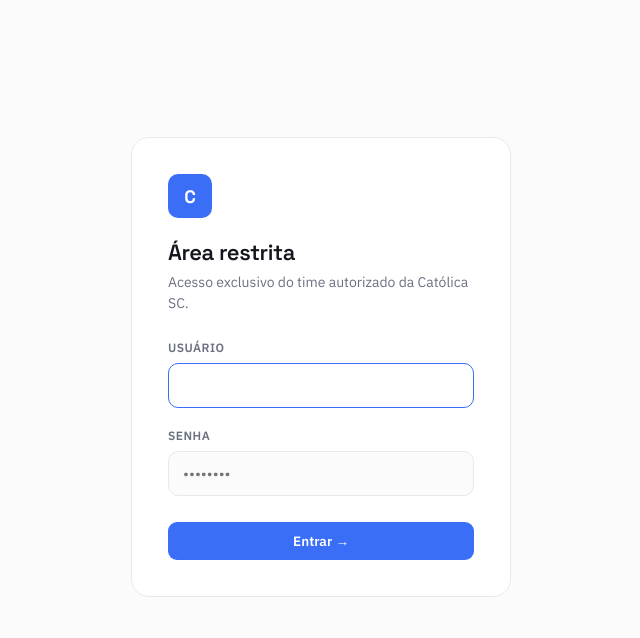
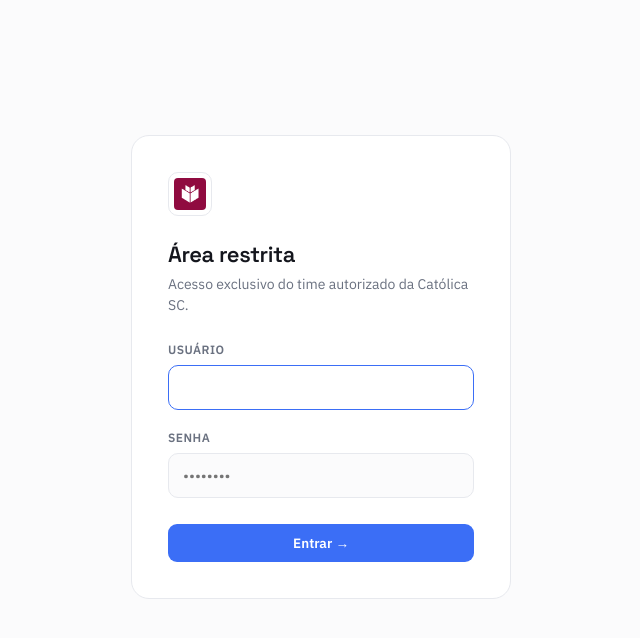
Before and after one commit to lucasbj96/SiteB2B, a Next.js app in the folder webapp/: page /login in a window 1280 px wide. Shown: the top 638 px of the page, without its empty margins (319-959 px from the left). Built offline with nearby package versions, Linux system fonts and the light colour scheme.

Commit message:
Show the real Católica logo on the login screen
Replaces the placeholder "C" letter badge with the actual logo image,
matching the nav/footer treatment.

Co-Authored-By: Claude Sonnet 5 <noreply@anthropic.com>
Claude-Session: https://claude.ai/code/session_01GiDEHBTaJBE7ogqa7fFcKD

```diff
--- a/webapp/app/globals.css
+++ b/webapp/app/globals.css
@@ -253,7 +253,7 @@ body{margin:0}
 .foot-links{display:flex;gap:20px;font-size:13px;color:var(--muted)}
 .login-wrap{min-height:calc(100vh - 66px);display:flex;align-items:center;justify-content:center;padding:40px 0}
 .login-card{width:380px;background:var(--surface);border:1px solid var(--line);border-radius:18px;padding:36px}
-.login-badge{width:44px;height:44px;border-radius:10px;background:var(--brand);color:var(--on-brand);display:flex;align-items:center;justify-content:center;font-family:'Space Grotesk';font-weight:700;font-size:18px;margin-bottom:20px}
+.login-badge{width:44px;height:44px;border-radius:10px;object-fit:contain;background:#fff;border:1px solid var(--line);padding:5px;margin-bottom:20px}
 .login-h{font-family:'Space Grotesk';font-weight:600;font-size:22px;letter-spacing:-.02em;margin:0 0 6px}
 .login-s{font-size:14px;color:var(--muted);margin:0 0 26px;line-height:1.5}
 .login-err{font-size:13px;color:#c0304a;margin:-8px 0 16px}
--- a/webapp/app/login/page.js
+++ b/webapp/app/login/page.js
@@ -33,7 +33,7 @@ function LoginForm() {
     <div className="wrap">
       <div className="login-wrap">
         <form className="login-card" onSubmit={onSubmit}>
-          <div className="login-badge">C</div>
+          <img className="login-badge" src="/assets/catolica-logo.png" alt="Católica SC" />
           <h3 className="login-h">Área restrita</h3>
           <p className="login-s">Acesso exclusivo do time autorizado da Católica SC.</p>
           <div className="field">
```
